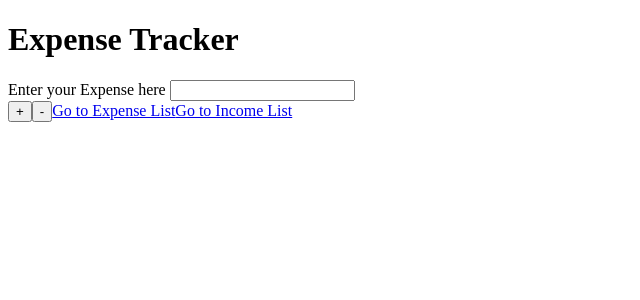
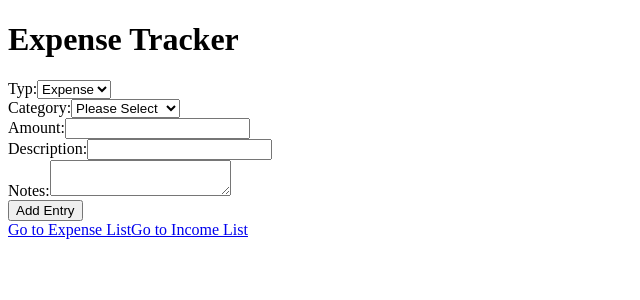
Before and after one commit to blongsfor/expanse-tracker, a Next.js app: page /home in a window 1280 px wide. Shown: the top 300 px of the page, without its empty margins (0-640 px from the left). Built offline with nearby package versions, Linux system fonts and the light colour scheme.

Commit message:
add EntryForm and delete plus minus button

```diff
--- a/src/components/BackButton.jsx
+++ b/src/components/BackButton.jsx
@@ -15,11 +15,11 @@ export default function BackButton() {
 }
 
 const buttonStyle = {
-  padding: "10px 20px",
+  padding: "10px 10px",
   backgroundColor: "#0070f3",
   color: "#fff",
   border: "none",
   borderRadius: "5px",
   cursor: "pointer",
-  fontSize: "16px",
+  fontSize: "12px",
 };
--- a/src/components/EntryForm.jsx
+++ b/src/components/EntryForm.jsx
@@ -1,10 +1,82 @@
+import React, { useState } from "react";
+
 export default function EntryForm() {
+  const [entryType, setEntryType] = useState("expense");
+  const [category, setCategory] = useState("");
+  const [amount, setAmount] = useState("");
+  const [description, setDescription] = useState("");
+  const [notes, setNotes] = useState("");
+
+  const handleSubmit = (e) => {
+    e.preventDefault();
+    // Hier können Sie die Logik zum Speichern des Eintrags implementieren
+    console.log({ entryType, category, amount, description, notes });
+  };
+
   return (
-    <>
-      <form>
-        <label for="expense">Enter your Expense here </label>
-        <input type="text" id="expense" name="expense" />
-      </form>
-    </>
+    <form onSubmit={handleSubmit}>
+      <div>
+        <label htmlFor="entryType">Typ:</label>
+        <select
+          id="entryType"
+          value={entryType}
+          onChange={(e) => setEntryType(e.target.value)}
+        >
+          <option value="expense">Expense</option>
+          <option value="income">Income</option>
+        </select>
+      </div>
+
+      <div>
+        <label htmlFor="category">Category:</label>
+        <select
+          id="category"
+          value={category}
+          onChange={(e) => setCategory(e.target.value)}
+        >
+          <option value="">Please Select</option>
+          <option value="housing">Housing</option>
+          <option value="salary">Salary</option>
+          <option value="groceries">Groceries</option>
+          <option value="transportation">Transport</option>
+          <option value="entertainment">Enternainment</option>
+          <option value="other">Other</option>
+        </select>
+      </div>
+
+      <div>
+        <label htmlFor="amount">Amount:</label>
+        <input
+          type="number"
+          id="amount"
+          value={amount}
+          onChange={(e) => setAmount(e.target.value)}
+          step="0.01"
+          required
+        />
+      </div>
+
+      <div>
+        <label htmlFor="description">Description:</label>
+        <input
+          type="text"
+          id="description"
+          value={description}
+          onChange={(e) => setDescription(e.target.value)}
+          required
+        />
+      </div>
+
+      <div>
+        <label htmlFor="notes">Notes:</label>
+        <textarea
+          id="notes"
+          value={notes}
+          onChange={(e) => setNotes(e.target.value)}
+        />
+      </div>
+
+      <button type="submit">Add Entry</button>
+    </form>
   );
 }
--- a/src/components/MinusButton.jsx
+++ /dev/null
@@ -1,7 +0,0 @@
-export default function MinusButton() {
-  return (
-    <>
-      <button type="button"> - </button>
-    </>
-  );
-}
--- a/src/components/PlusButton.jsx
+++ /dev/null
@@ -1,7 +0,0 @@
-export default function PlusButton() {
-  return (
-    <>
-      <button type="button"> + </button>
-    </>
-  );
-}
--- a/src/pages/home.js
+++ b/src/pages/home.js
@@ -1,6 +1,4 @@
 import EntryForm from "@/components/EntryForm";
-import MinusButton from "@/components/MinusButton";
-import PlusButton from "@/components/PlusButton";
 import Link from "next/link";
 
 export default function HomePage() {
@@ -8,10 +6,8 @@ export default function HomePage() {
     <>
       <h1>Expense Tracker</h1>
       <EntryForm />
-      <PlusButton />
-      <MinusButton />
-      <Link href={`/expenseList`}>Go to Expense List</Link>
-      <Link href={`/incomeList`}>Go to Income List</Link>
+      <Link href={`/expenselist`}>Go to Expense List</Link>
+      <Link href={`/incomelist`}>Go to Income List</Link>
     </>
   );
 }
```
